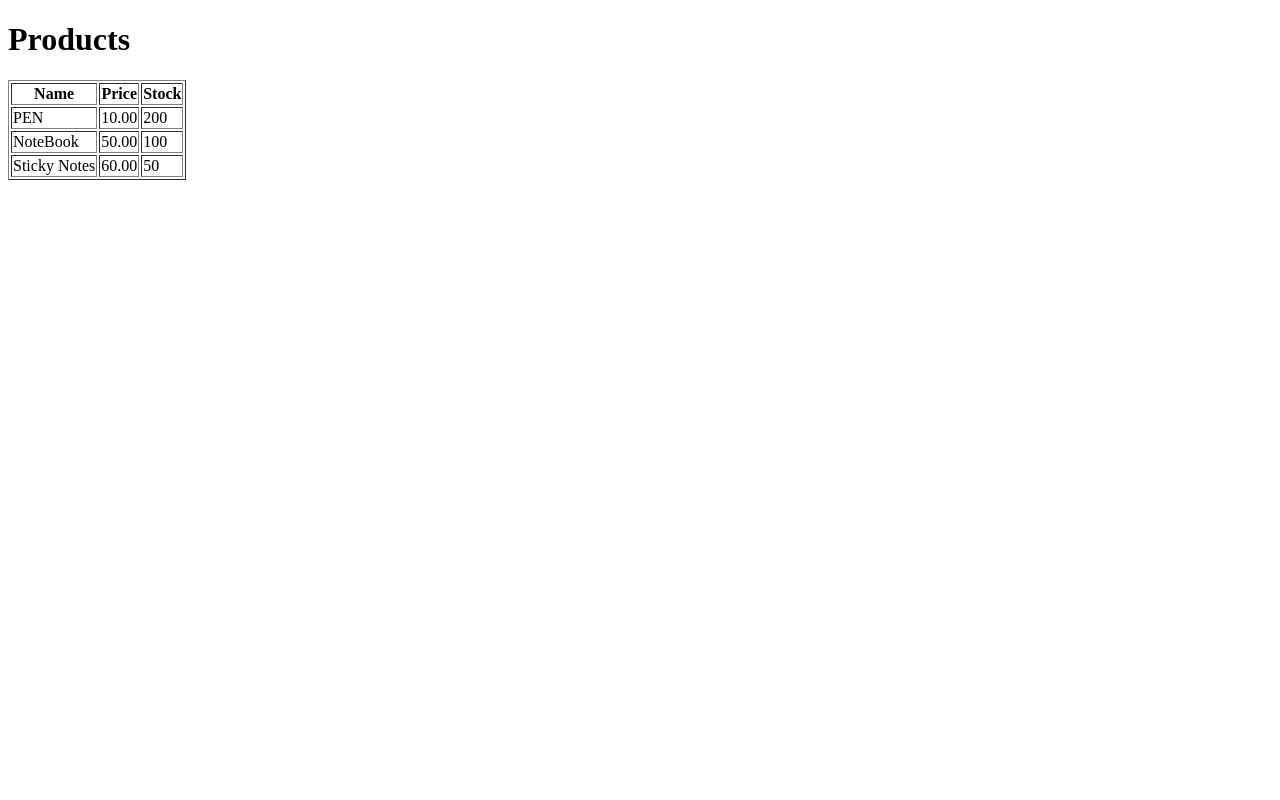
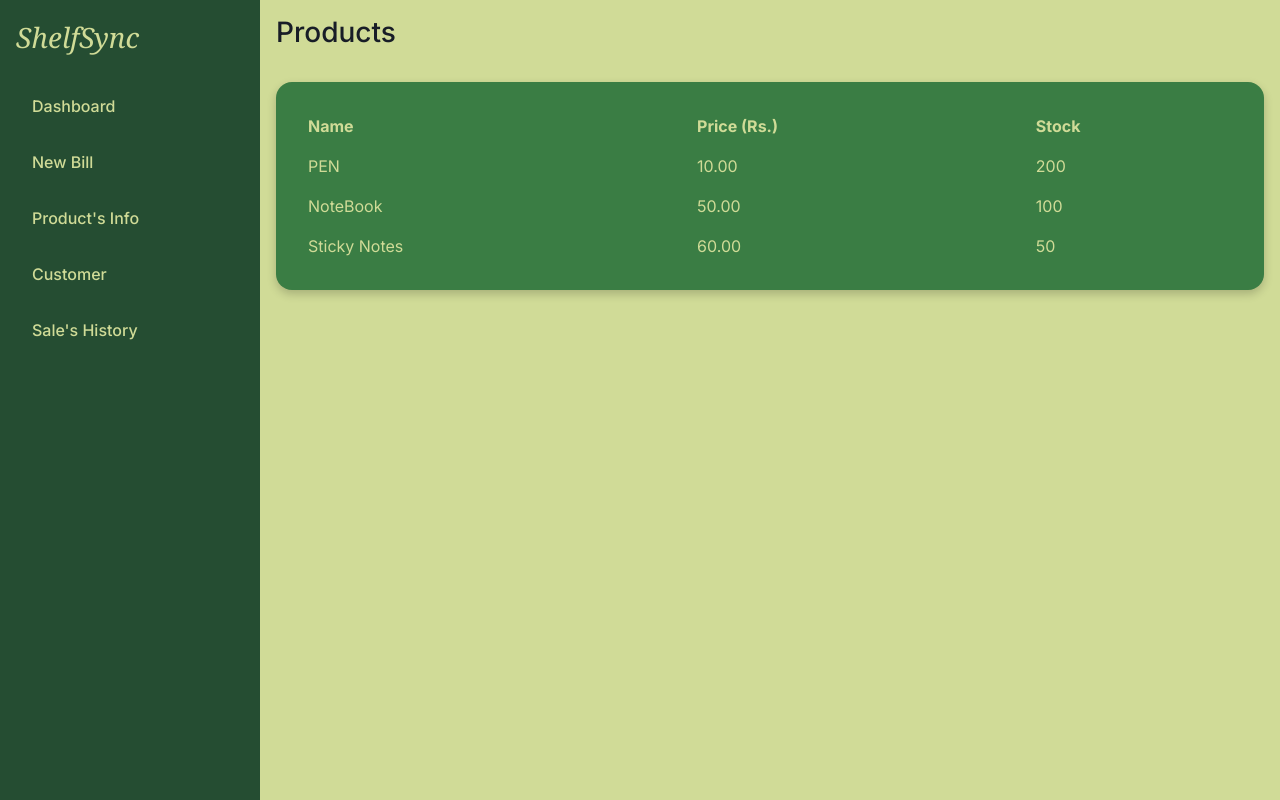
Before and after one commit to Nid-build01it/Inventory-Billing-, a Django app: page /products/ in a window 1280 px wide. Run offline with Django 5.2, Linux system fonts and the light colour scheme; data comes from the database, SQL or seed files in the repository.

Commit message:
Apply ShelfSync theme

```diff
--- /dev/null
+++ b/shop/static/shop/style.css
@@ -0,0 +1,52 @@
+body {
+    font-family: 'Inter', Arial, sans-serif;
+    background: #D0DB97;
+    color: #181D27;
+}
+
+.sidebar {
+    --bs-offcanvas-width: 260px;
+    background-color: #254D32 !important;
+    color: #D0DB97;
+}
+.sidebar .logo {
+    font-family: Georgia, serif;
+    font-style: italic;
+    font-size: 28px;
+    color: #D0DB97;
+}
+.sidebar a {
+    color: #D0DB97;
+    text-decoration: none;
+    padding: 12px 16px;
+    border-radius: 10px;
+    display: block;
+    font-weight: 500;
+    margin-bottom: 8px;
+}
+.sidebar a:hover { background: #3A7D44; }
+
+@media (min-width: 992px) {
+    .sidebar { width: 260px; flex-shrink: 0; min-height: 100vh; }
+}
+
+.content { min-width: 0; }
+.topbar { background: transparent; }
+
+.card-green {
+    background: #3A7D44;
+    color: #D0DB97;
+    border-radius: 16px;
+    padding: 24px;
+    box-shadow: 0 4px 10px rgba(0, 0, 0, 0.2);
+}
+
+.btn-main {
+    background: #254D32;
+    color: #D0DB97;
+    border-radius: 8px;
+    padding: 10px 20px;
+    font-weight: 600;
+    border: none;
+}
+.btn-main:hover { background: #3A7D44; color: #fff; }
--- /dev/null
+++ b/shop/templates/shop/base.html
@@ -0,0 +1,43 @@
+{% load static %}
+<!DOCTYPE html>
+<html lang="en">
+<head>
+    <meta charset="UTF-8">
+    <meta name="viewport" content="width=device-width, initial-scale=1">
+    <title>{% block title %}ShelfSync{% endblock %}</title>
+    <link href="https://fonts.googleapis.com/css2?family=Inter:wght@400;500;600;700&display=swap" rel="stylesheet">
+    <link href="https://cdn.jsdelivr.net/npm/bootstrap@5.3.3/dist/css/bootstrap.min.css" rel="stylesheet">
+    <link rel="stylesheet" href="{% static 'shop/style.css' %}">
+</head>
+<body>
+<div class="d-flex">
+
+    <div class="offcanvas-lg offcanvas-start sidebar" tabindex="-1" id="sidebar">
+        <div class="offcanvas-header">
+            <span class="logo">ShelfSync</span>
+            <button type="button" class="btn-close btn-close-white" data-bs-dismiss="offcanvas" data-bs-target="#sidebar"></button>
+        </div>
+        <div class="offcanvas-body d-flex flex-column p-3">
+            <span class="logo d-none d-lg-block mb-4">ShelfSync</span>
+            <a href="#">Dashboard</a>
+            <a href="#">New Bill</a>
+            <a href="/products/">Product's Info</a>
+            <a href="#">Customer</a>
+            <a href="#">Sale's History</a>
+        </div>
+    </div>
+
+    <div class="flex-grow-1 content">
+        <div class="topbar d-flex align-items-center p-3">
+            <button class="btn btn-main d-lg-none me-3" data-bs-toggle="offcanvas" data-bs-target="#sidebar">☰</button>
+            <h3 class="mb-0">{% block page_title %}{% endblock %}</h3>
+        </div>
+        <div class="p-3">
+            {% block content %}{% endblock %}
+        </div>
+    </div>
+
+</div>
+<script src="https://cdn.jsdelivr.net/npm/bootstrap@5.3.3/dist/js/bootstrap.bundle.min.js"></script>
+</body>
+</html>
--- a/shop/templates/shop/products.html
+++ b/shop/templates/shop/products.html
@@ -1,23 +1,29 @@
-<!DOCTYPE html>
-<html>
-<head>
-    <title>Products</title>
-</head>
-<body>
-    <h1>Products</h1>
-    <table border="1">
+{% extends 'shop/base.html' %}
+
+{% block title %}Products{% endblock %}
+{% block page_title %}Products{% endblock %}
+
+{% block content %}
+<div class="card-green table-responsive">
+    <table class="table table-borderless mb-0" style="--bs-table-bg: transparent; --bs-table-color: #D0DB97;">
+        <thead>
             <tr>
                 <th>Name</th>
-            <th>Price</th>
+                <th>Price (Rs.)</th>
                 <th>Stock</th>
             </tr>
+        </thead>
+        <tbody>
             {% for product in products %}
             <tr>
                 <td>{{ product.name }}</td>
                 <td>{{ product.price }}</td>
                 <td>{{ product.stock_quantity }}</td>
             </tr>
+            {% empty %}
+            <tr><td colspan="3" class="text-center">No products yet</td></tr>
             {% endfor %}
+        </tbody>
     </table>
-</body>
-</html>
+</div>
+{% endblock %}
```
Lines whose indentation alone changed are shown as unchanged.
